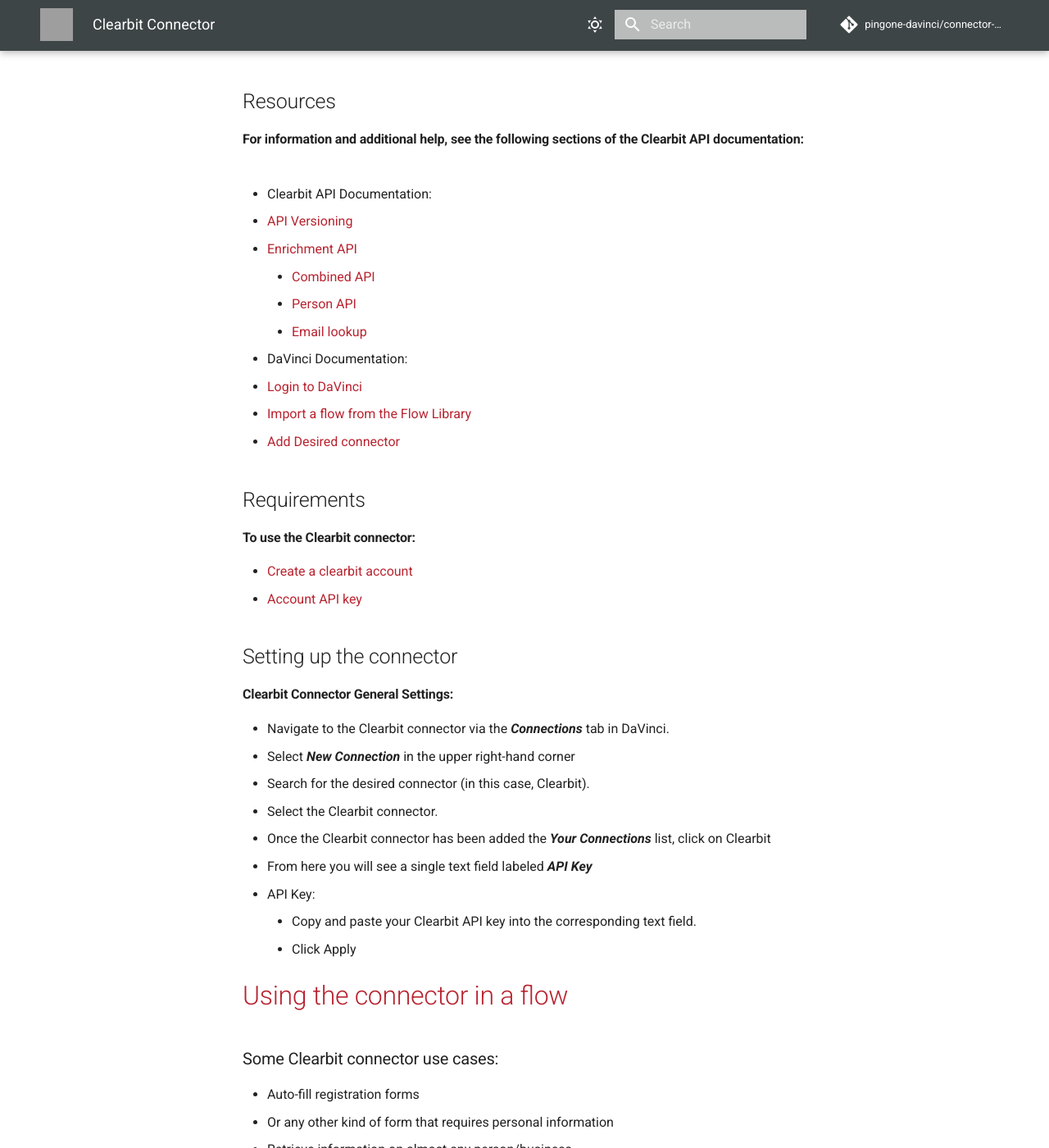
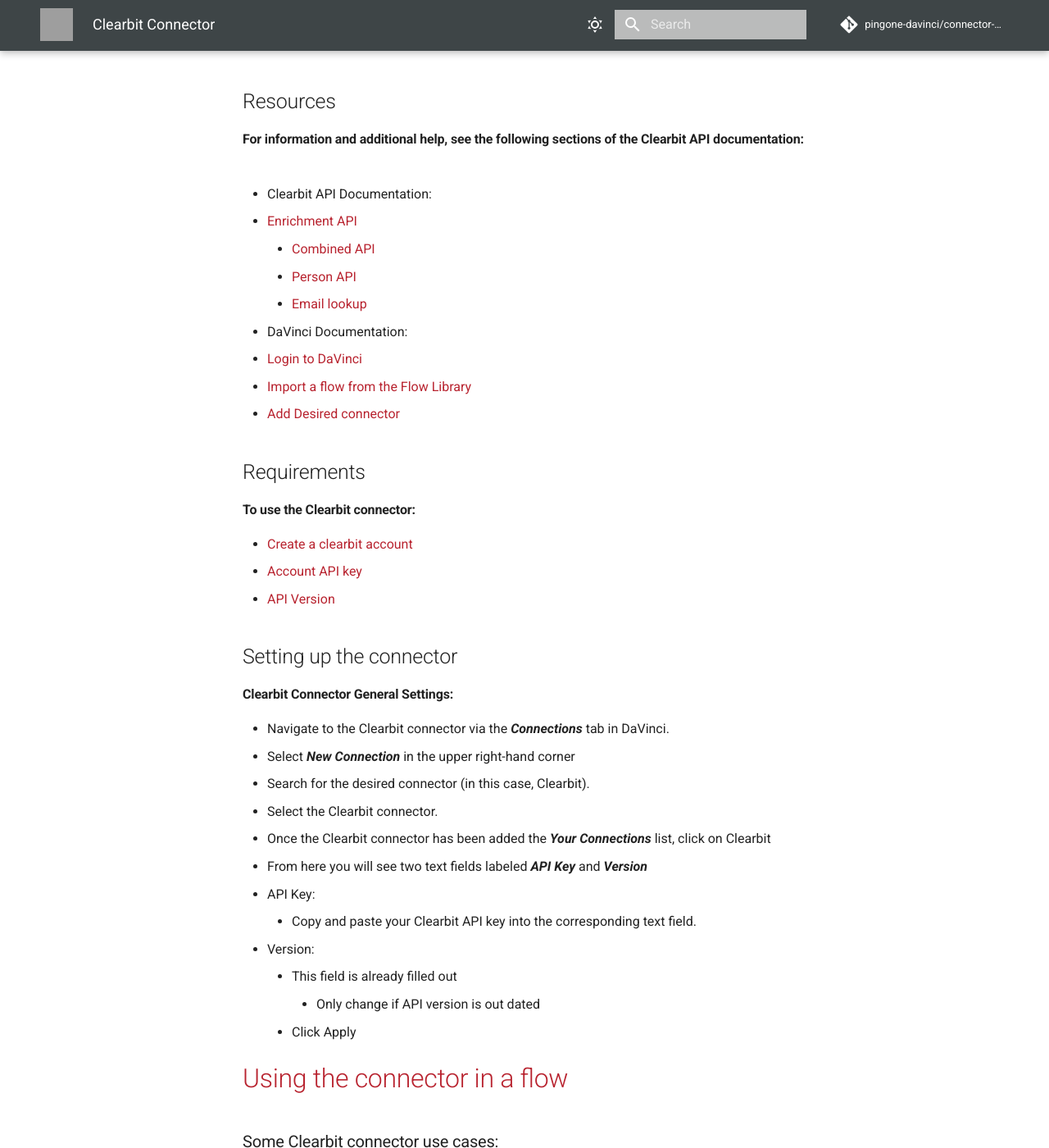
Before and after one commit to pingone-davinci/documentation, an MkDocs documentation site: the page built from docs/clearbit/README.md, in a window 1280 px wide and 1400 px high, scrolled down 552 px. Shown: the whole window at 82% size. Built offline with MkDocs 1.6.1 and Material for MkDocs 9.7.7, drawn with Linux system fonts in a browser that asks for light colours; comment, search, counter and statistics services are not loaded; grey boxes are pictures that could not be loaded.

Commit message:
Update README.md
Added version

```diff
--- a/docs/clearbit/README.md
+++ b/docs/clearbit/README.md
@@ -17,7 +17,6 @@
 
 #### For information and additional help, see the following sections of the Clearbit API documentation:
 * Clearbit API Documentation:
-   * [API Versioning](https://dashboard.clearbit.com/docs#versioning)
    * [Enrichment API](https://dashboard.clearbit.com/docs#enrichment-api)
       * [Combined API](https://dashboard.clearbit.com/docs#enrichment-api-combined-api)
       * [Person API](https://dashboard.clearbit.com/docs#enrichment-api-person-api)
@@ -34,6 +33,7 @@
 #### To use the Clearbit connector:
 * [Create a clearbit account](https://dashboard.clearbit.com/signup)
 * [Account API key](https://dashboard.clearbit.com/docs#authentication)
+* [API Version](https://dashboard.clearbit.com/docs#versioning)
 
 
 ## Setting up the connector
@@ -44,11 +44,13 @@
 * Search for the desired connector (in this case, Clearbit).
 * Select the Clearbit connector.
 * Once the Clearbit connector has been added the _**Your Connections**_ list, click on Clearbit
-* From here you will see a single text field labeled _**API Key**_
+* From here you will see two text fields labeled _**API Key**_ and _**Version**_
    * API Key:
       * Copy and paste your Clearbit API key into the corresponding text field.
-      * Click Apply
-
+   * Version:
+      * This field is already filled out
+         * Only change if API version is out dated
+    * Click Apply
 
 # Using the connector in a flow
 
```
